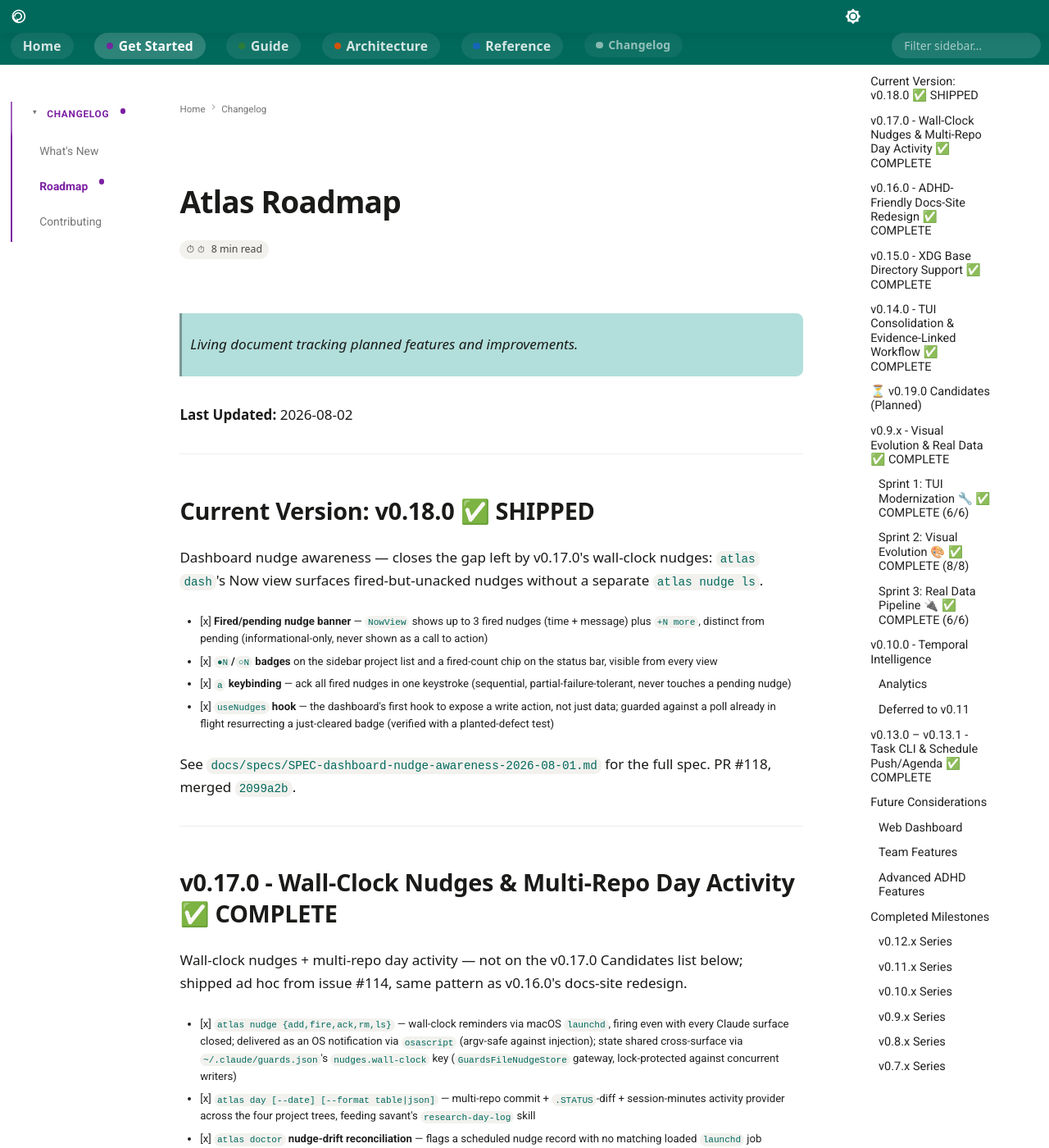
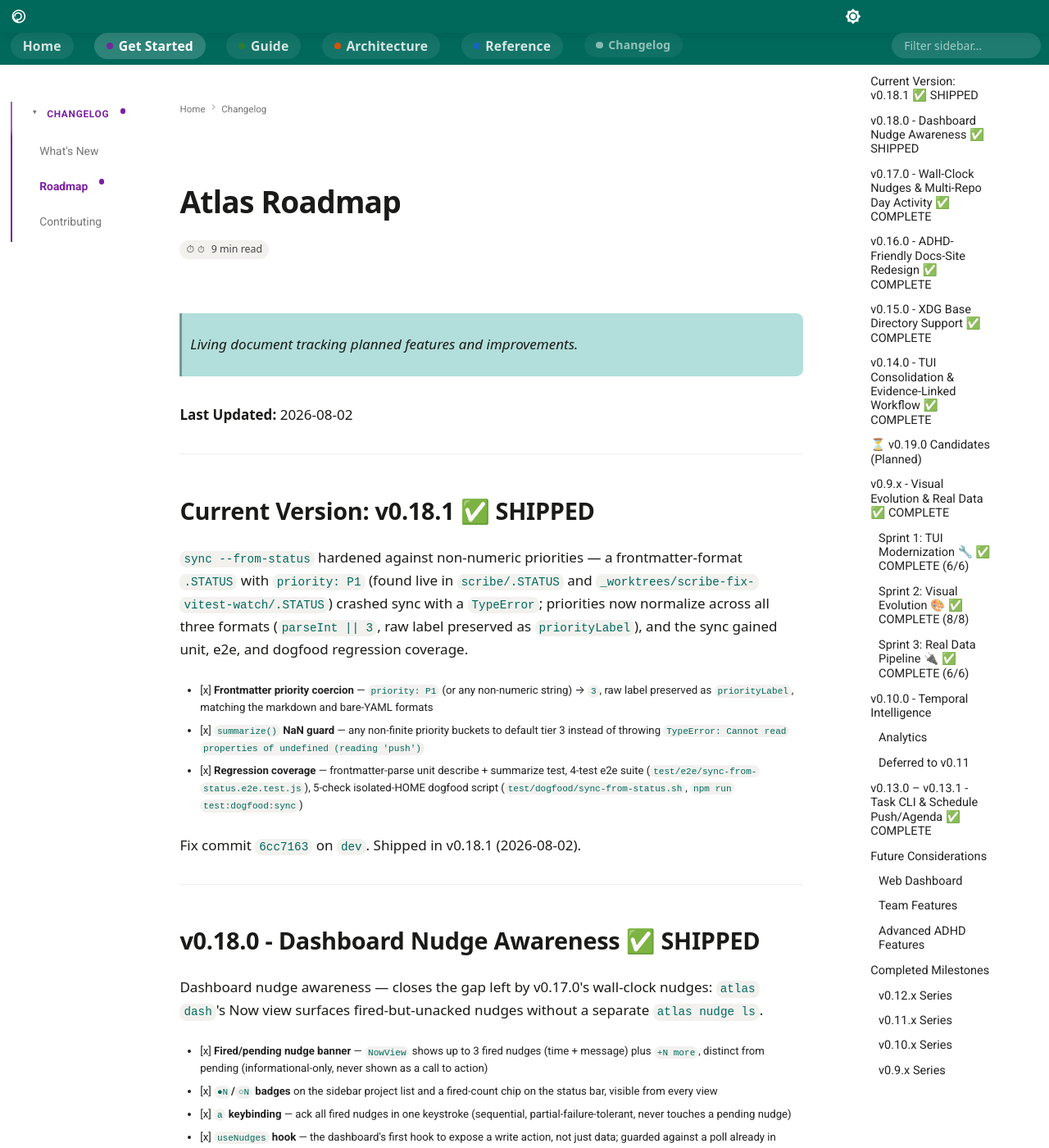
Before and after one commit to Data-Wise/atlas, an MkDocs documentation site: the page built from docs/ROADMAP.md, in a window 1280 px wide and 1400 px high. Shown: the whole window at 82% size. Built offline with MkDocs 1.6.1 and Material for MkDocs 9.7.7, drawn with Linux system fonts in a browser that asks for light colours; some web fonts are replaced; comment, search, counter and statistics services are not loaded.

```diff
--- a/docs/REFCARD.md
+++ b/docs/REFCARD.md
@@ -358,7 +358,7 @@ atlas project --help      # Project commands
 ---
 
 <div style="text-align: center; margin-top: 2em; color: #666;">
-<em>Atlas v0.18.0 | Made for ADHD brains</em>
+<em>Atlas v0.18.1 | Made for ADHD brains</em>
 </div>
 
 ---
--- a/docs/ROADMAP.md
+++ b/docs/ROADMAP.md
@@ -6,7 +6,27 @@
 
 ---
 
-## Current Version: v0.18.0 ✅ SHIPPED
+## Current Version: v0.18.1 ✅ SHIPPED
+
+`sync --from-status` hardened against non-numeric priorities — a frontmatter-format `.STATUS` with
+`priority: P1` (found live in `scribe/.STATUS` and `_worktrees/scribe-fix-vitest-watch/.STATUS`)
+crashed sync with a `TypeError`; priorities now normalize across all three formats (`parseInt || 3`,
+raw label preserved as `priorityLabel`), and the sync gained unit, e2e, and dogfood regression
+coverage.
+
+- [x] **Frontmatter priority coercion** — `priority: P1` (or any non-numeric string) → `3`, raw label
+  preserved as `priorityLabel`, matching the markdown and bare-YAML formats
+- [x] **`summarize()` NaN guard** — any non-finite priority buckets to default tier 3 instead of
+  throwing `TypeError: Cannot read properties of undefined (reading 'push')`
+- [x] **Regression coverage** — frontmatter-parse unit describe + summarize test, 4-test e2e suite
+  (`test/e2e/sync-from-status.e2e.test.js`), 5-check isolated-HOME dogfood script
+  (`test/dogfood/sync-from-status.sh`, `npm run test:dogfood:sync`)
+
+Fix commit `6cc7163` on `dev`. Shipped in v0.18.1 (2026-08-02).
+
+---
+
+## v0.18.0 - Dashboard Nudge Awareness ✅ SHIPPED
 
 Dashboard nudge awareness — closes the gap left by v0.17.0's wall-clock nudges: `atlas dash`'s Now
 view surfaces fired-but-unacked nudges without a separate `atlas nudge ls`.
--- a/package.json
+++ b/package.json
@@ -1,6 +1,6 @@
 {
   "name": "@data-wise/atlas",
-  "version": "0.18.0",
+  "version": "0.18.1",
   "description": "Project state engine - registry, sessions, capture, and context management for ADHD-friendly workflow",
   "type": "module",
   "main": "src/index.js",
```
Also changed, not shown: CHANGELOG.md (+1 -1 lines), CLAUDE.md (+2 -1 lines), docs/WHAT-S-NEW.md (+2 -2 lines), 2 other files.
